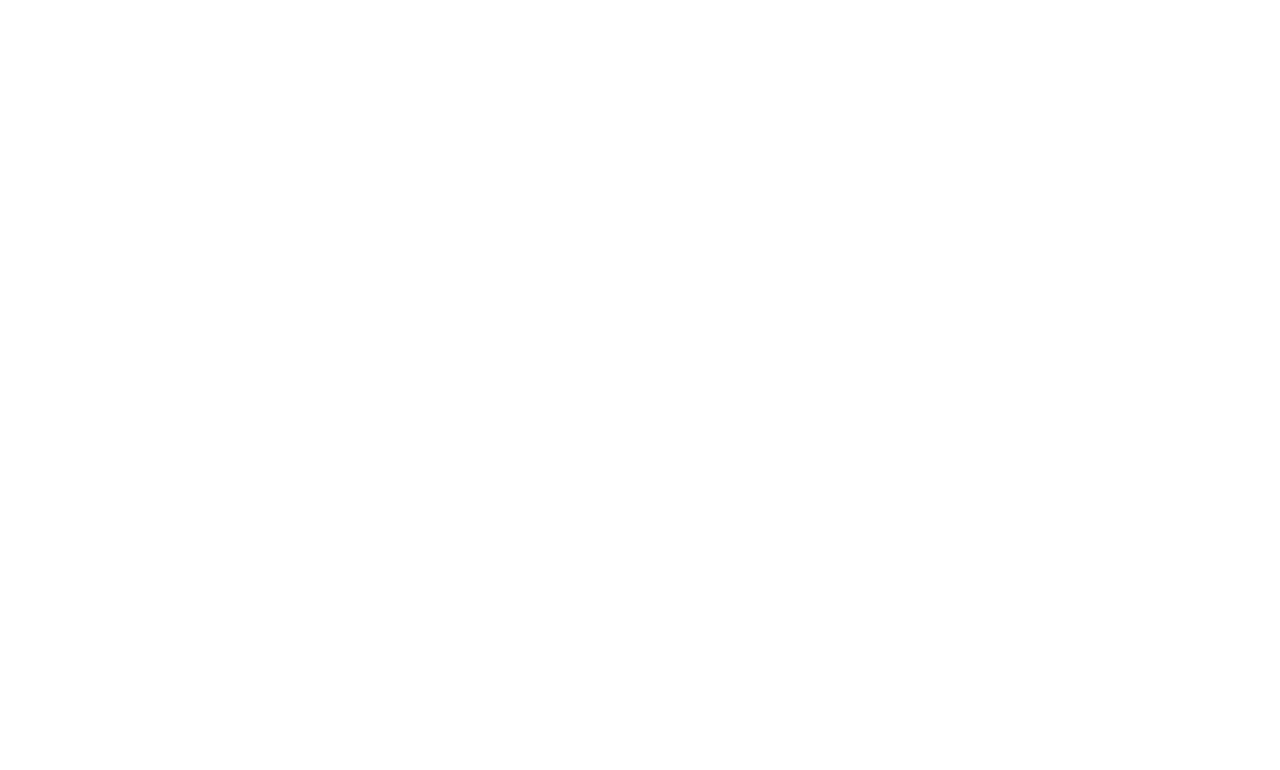
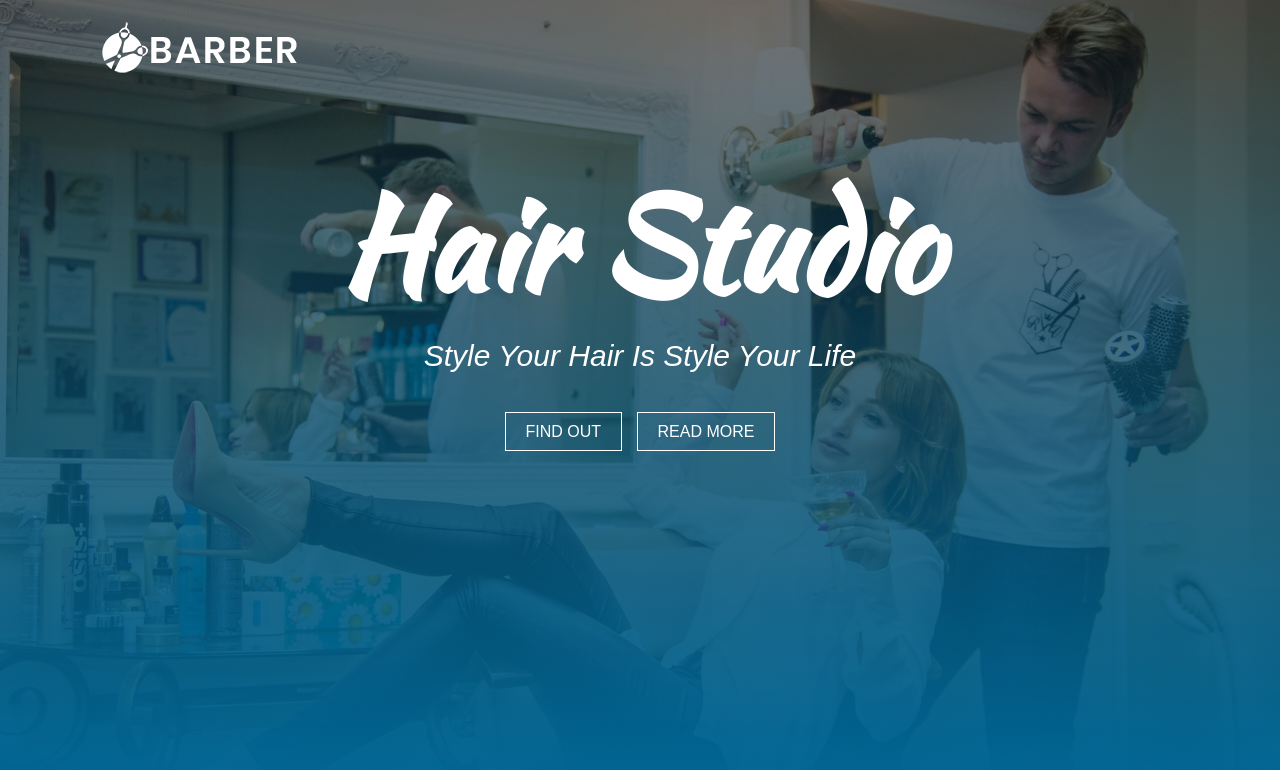
Before and after one commit to mdYeasin2001/hello, a plain HTML site: page index.html in a window 1280 px wide. Drawn offline with Linux system fonts and the light colour scheme.

Commit message:
modified index file

```diff
--- a/index.html
+++ b/index.html
@@ -4,9 +4,21 @@
     <meta charset="UTF-8">
     <meta name="viewport" content="width=device-width, initial-scale=1.0">
     <title>hello</title>
+    <link rel="preconnect" href="https://fonts.gstatic.com">
+    <link href="https://fonts.googleapis.com/css2?family=Kaushan+Script&family=Merriweather&family=Oswald&display=swap" rel="stylesheet">
     <link rel="stylesheet" href="style.css">
 </head>
 <body>
-
+    <section id="header">
+        <img id="logo" src="images/logo.png" alt="logo">
+        <div id="headerText">
+            <h1>Hair Studio</h1>
+            <p>Style Your Hair Is Style Your Life</p>
+        </div>
+        <div id="headerBtn">
+            <a class="btn" href="#">Find Out</a>
+            <a class="btn" href="#">Read More</a>
+        </div>
+    </section>
 </body>
 </html>
--- a/style.css
+++ b/style.css
@@ -3,3 +3,53 @@
     margin: 0;
     padding: 0;
 }
+body{
+    font-family: Arial, Helvetica, sans-serif;
+}
+#header{
+    background: linear-gradient(rgba(0, 0, 0, 0.5), #006897), url(images/banner.jpg);
+    height: 100vh;
+    background-size: cover;
+    background-position: center;
+}
+#logo{
+    position: absolute;
+    top: 20px;
+    left: 100px;
+}
+#header div h1, #header div p{
+    color: #fff;
+    text-align: center;
+
+}
+#headerText h1{
+    font-size: 130px;
+    font-family: 'Kaushan Script', cursive;
+}
+#headerText p{
+    font-size: 30px;
+    font-style: italic;
+}
+#headerText{
+    padding-top: 150px;
+}
+#headerBtn{
+    display: block;
+    width: 100%;
+    text-align: center;
+    padding: 50px 0px;
+}
+#headerBtn .btn{
+    text-decoration: none;
+    color: #fff;
+    padding: 10px 20px;
+    border: 0.5px solid #fff;
+    margin: 0px 5px;
+    text-transform: uppercase;
+    transition: 0.4s;
+    font-weight: 500;
+}
+#headerBtn .btn:hover{
+    background-color: #fff;
+    color: #333;
+}
```
